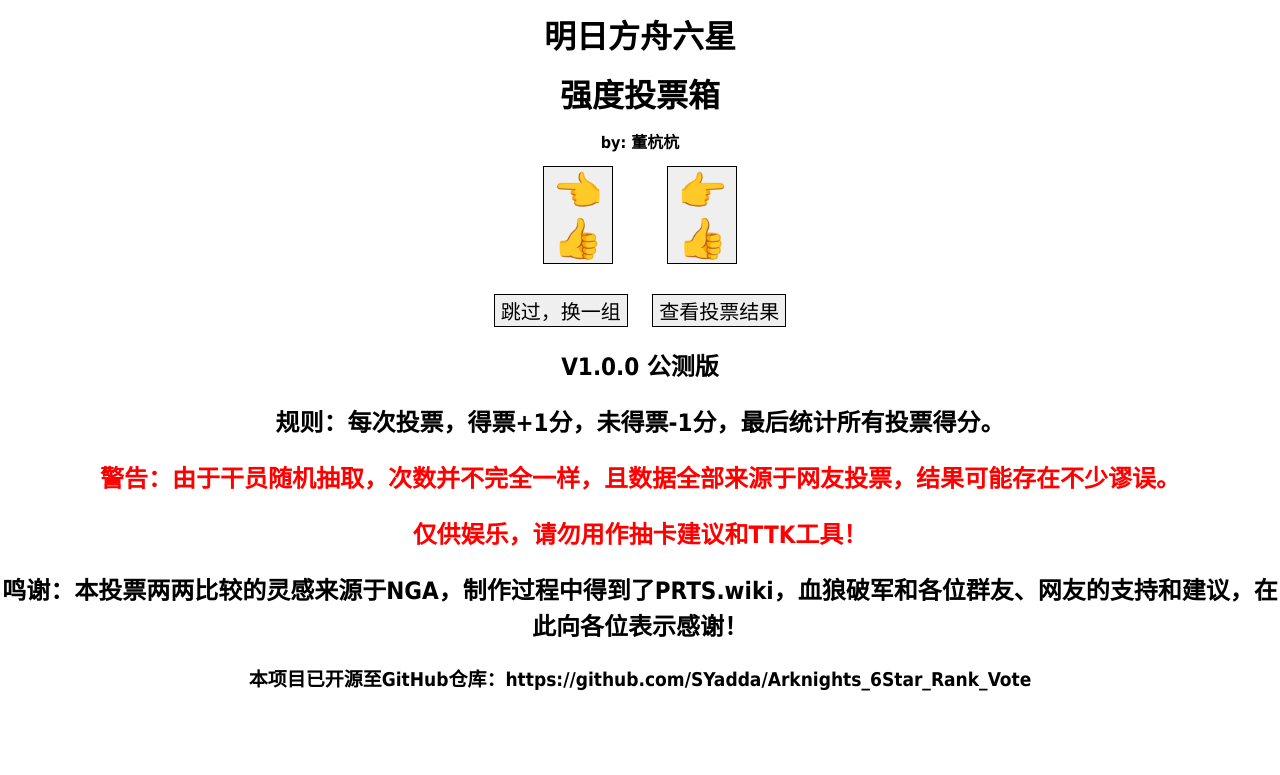
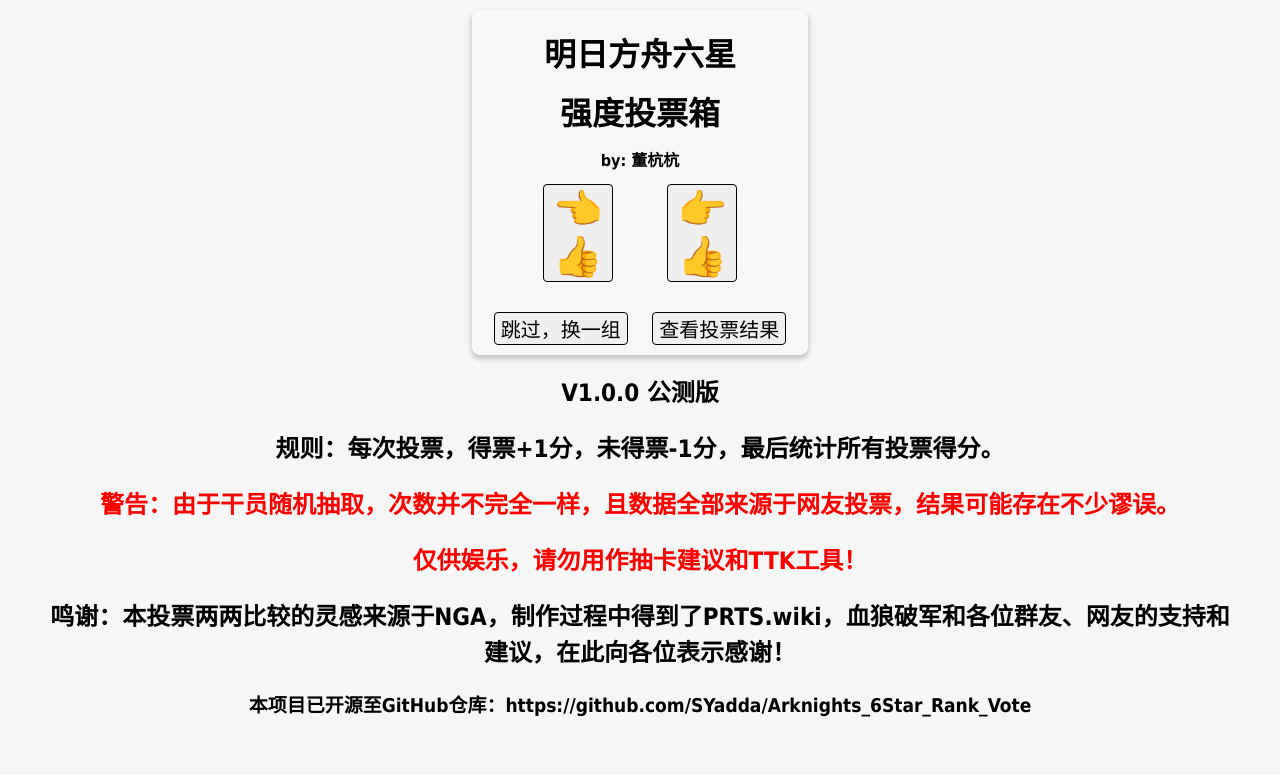
Before and after one commit to SYadda/Arknights_6Star_Rank_Vote, a Flask app: page /page in a window 1280 px wide. Shown: the top 775 px of the page. Run offline with Flask 3, Linux system fonts and the light colour scheme.

Commit message:
小幅度的界面美化

```diff
--- a/templates/css/compare.css
+++ b/templates/css/compare.css
@@ -11,6 +11,27 @@
 /* 页面红色文字的修改 */
 .red_text {
     color: red;
+}
+
+body {
+    background-color: #F6F6F6;
+}
+
+.bg {
+    text-align: center;
+}
+
+.w {
+    width: 1200px;
+    margin: 0px auto;
+}
+
+.compare {
+    margin: 10px auto 0;
+    padding: 8px;
+    border-radius: 8px;
+    background: rgba(250, 250, 250, 0.05);
+    box-shadow: 0 3px 5px 1px rgba(0, 0, 0, 0.2);
 }
 
 /* 干员图片大小设置 */
@@ -42,6 +63,7 @@
 .compare_block input {
     padding: 1px 6px;
     border: 1px solid #000;
+    border-radius: 4px;
 }
 
 .compare_block input:hover {
--- a/templates/page.html
+++ b/templates/page.html
@@ -14,8 +14,10 @@
 </head>
 
 <body onload="new_compare();">
-    <div style="text-align: center;">
-        <table class="compare" style="margin: 0 auto;">
+    <div class="bg">
+        <div class="w">
+            <div class="com">
+                <table class="compare">
                     <tr>
 
                         <!-- 左侧干员图片 在new_compare函数GET成功后更新 -->
@@ -48,9 +50,11 @@
 
                     </tr>
                 </table>
-
+            </div>
+        </div>
         <!-- footer部分 -->
         <div class="footer">
+            <div class="w">
                 <h2>V1.0.0 公测版</h2>
                 <h2>规则：每次投票，得票+1分，未得票-1分，最后统计所有投票得分。</h2>
                 <h2 class="red_text">警告：由于干员随机抽取，次数并不完全一样，且数据全部来源于网友投票，结果可能存在不少谬误。</h2>
@@ -71,7 +75,7 @@
                         </thead>
                         <tbody id="final_order_tbody"></tbody>
                     </table>
-
+            </div>
         </div>
 
 
```
Lines whose indentation alone changed are shown as unchanged.
